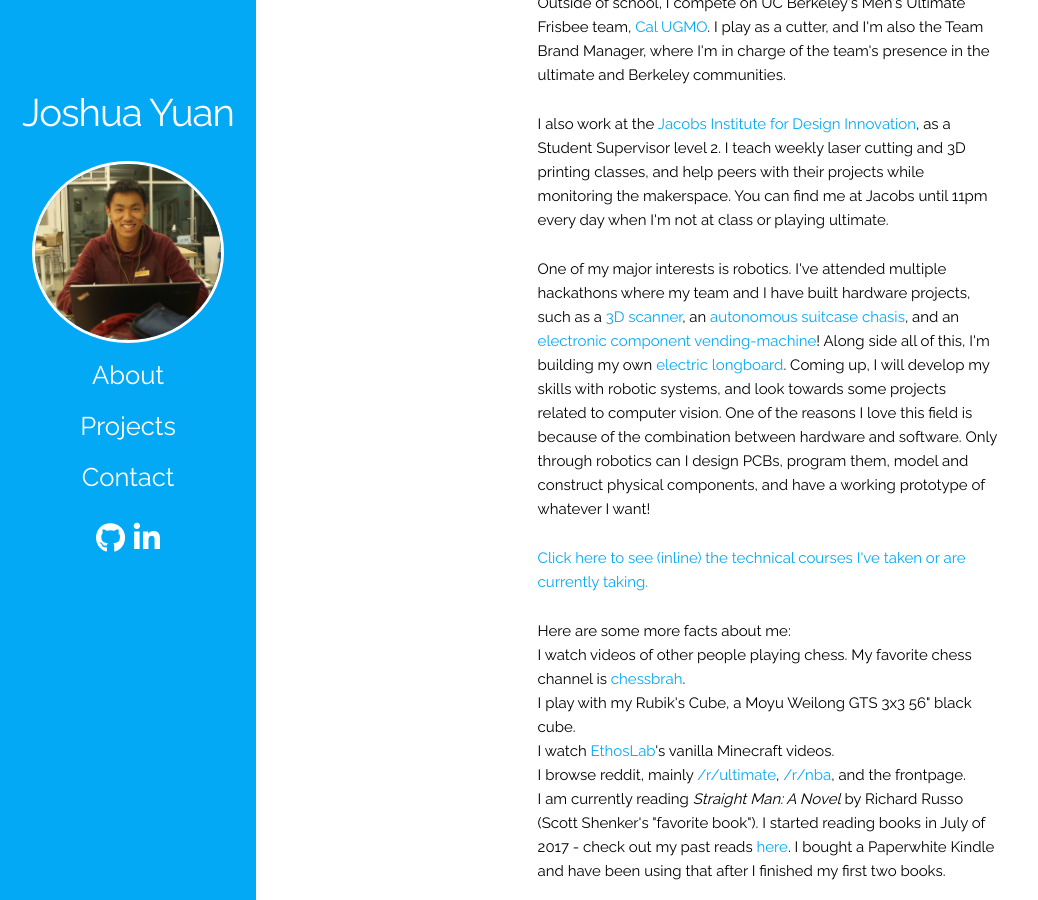
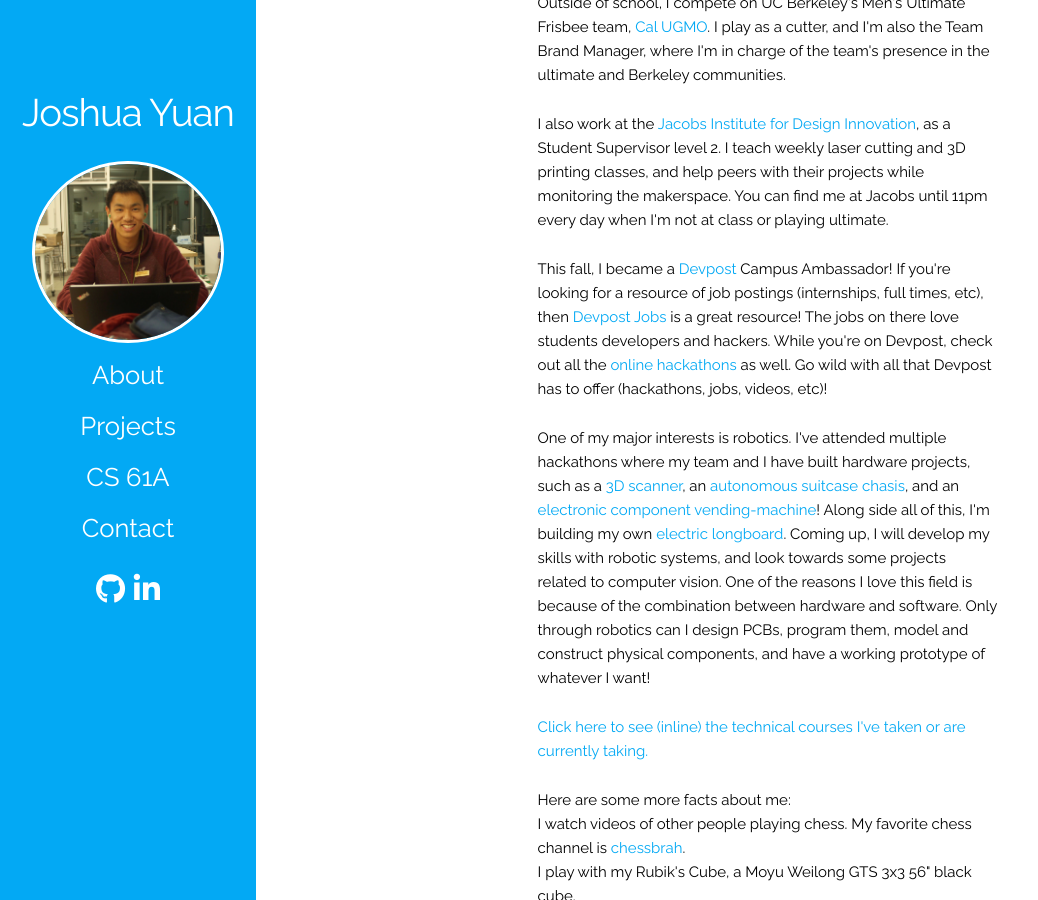
Before and after one commit to joshuayuan/joshuayuan-old-site, a Jekyll site: the page built from about.html, in a window 1280 px wide and 900 px high, scrolled down 490 px. Shown: the whole window, without its empty margins (0-1038 px from the left). Built offline with Jekyll 4.4.1, drawn with Linux system fonts in a browser that asks for light colours; nearby versions of some CDN libraries; comment, search, counter and statistics services are not loaded.

Commit message:
links and stuff

```diff
--- a/_includes/contact.html
+++ b/_includes/contact.html
@@ -24,3 +24,4 @@ document.write("<a href='mailto:"+link+"'>joshuayuan@berkeley.edu</a>")
 }
 //-->
 </script>)<noscript>Sorry, you need Javascript on to email me.</noscript> or message me on <a href="https://www.facebook.com/321holamundo123">Facebook</a>!</p>
+<p>I also have <a href="https://goo.gl/forms/pHPFeaqbxIeqQWBn2">this cool feedback form</a> now ;)</p>
--- a/_layouts/default.html
+++ b/_layouts/default.html
@@ -28,6 +28,7 @@
       <ul id="toc">
         <li><a href="{{ site.url }}/about.html">About</a></li>
         <li><a href="{{ site.url }}#projects">Projects</a></li>
+        <li><a href="{{ site.url }}/teaching/cs61a">CS 61A</a></li>
         <li><a href="{{ site.url }}#contact">Contact</a></li>
       </ul>
       <ul id="sbicons">
--- a/about.html
+++ b/about.html
@@ -8,6 +8,9 @@ layout: default
 <p> I'm currently a tutor for <a href="https://cs61a.org">CS 61A: Structure and Interpretation of Computer Programs</a>, the introductory computer science course here at Cal. We teach students the fundamentals of programming, using languages such as Python, SQL, and Scheme, to convey those basics. This class has almost 2000 students, and I'm one of around 50 tutors who work with students at office hours, through CSM sections, other review sections, and more. You can access my teaching site <a href="{{ base.url }}/teaching/cs61a.html">here</a>.</p>
 <p>Outside of school, I compete on UC Berkeley's Men's Ultimate Frisbee team, <a href="https://www.facebook.com/CalUGMO/">Cal UGMO</a>. I play as a cutter, and I'm also the Team Brand Manager, where I'm in charge of the team's presence in the ultimate and Berkeley communities.</p>
 <p>I also work at the <a href="http://jacobsinstitute.berkeley.edu/">Jacobs Institute for Design Innovation</a>, as a Student Supervisor level 2. I teach weekly laser cutting and 3D printing classes, and help peers with their projects while monitoring the makerspace. You can find me at Jacobs until 11pm every day when I'm not at class or playing ultimate.</p>
+<p>This fall, I became a <a href="https://devpost.com/">Devpost</a> Campus Ambassador! If you're looking for a resource of job postings (internships, full times, etc), then <a href="https://devpost.com/jobs">Devpost Jobs</a> is a great resource!
+The jobs on there love students developers and hackers. While you're on Devpost, check out all the <a href="https://devpost.com/hackathons?utf8=%E2%9C%93&search=&challenge_type=online">online hackathons</a> as well.
+Go wild with all that Devpost has to offer (hackathons, jobs, videos, etc)!</p>
 <p>One of my major interests is robotics. I've attended multiple hackathons where my team and I have built hardware projects, such as a <a href="{{ base.url }}/projects/3dscanner.html">3D scanner</a>, an <a href="{{ base.url }}/projects/suitcase.html">autonomous suitcase chasis</a>, and an <a href="{{ base.url }}/projects/carousel.html">electronic component vending-machine</a>!
 Along side all of this, I'm building my own <a href="{{ base.url }}/projects/longboard.html">electric longboard</a>. Coming up, I will develop my skills with robotic systems, and look towards some projects related to computer vision.
 One of the reasons I love this field is because of the combination between hardware and software. Only through robotics can I design PCBs, program them, model and construct physical components, and have a working prototype of whatever I want!</p>
```
